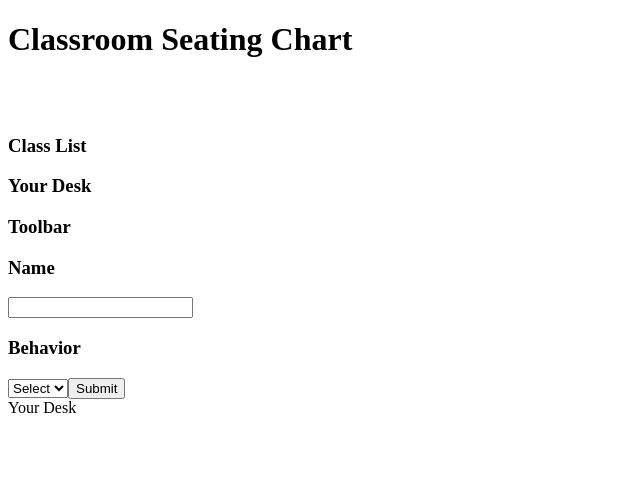
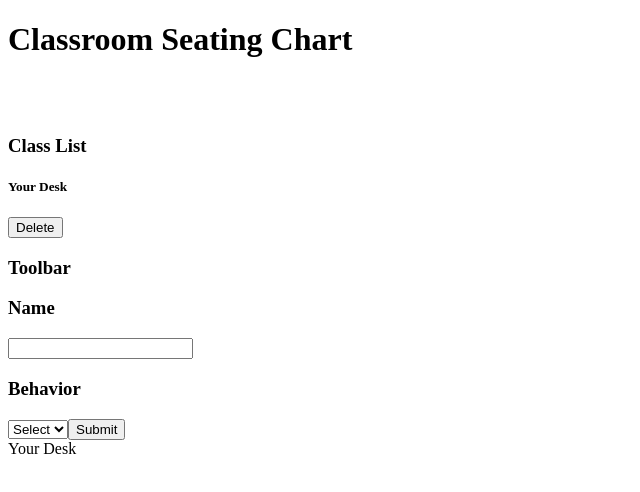
Before and after one commit to nathanielfoss11/classroom-seating-chart, a React (Create React App) app in the folder client/: page / in a window 1280 px wide. Shown: the top 492 px of the page, without its empty margins (0-640 px from the left). Built offline with nearby package versions, Linux system fonts and the light colour scheme; the HTML template or start-up script is replaced by a standard one.

Commit message:
Delete feature implemented in the Class List component

```diff
--- a/client/src/components/ClassList.jsx
+++ b/client/src/components/ClassList.jsx
@@ -5,7 +5,8 @@ const ClassList = (props) => {
   if(props.classArray.length > 0) {
     console.log(props.classArray)
     return props.classArray.map(name =>
-        <Name student={name} />,
+        <Name student={name}
+        handleDelete={props.handleDelete} />,
       )
   } else {
     console.log('null')
--- a/client/src/components/ClassroomLayout.jsx
+++ b/client/src/components/ClassroomLayout.jsx
@@ -58,12 +58,15 @@ class ClassroomLayout extends React.Component {
                 <h3>Class List</h3>
               </Row>
               <Row>
-                <ClassList classArray={this.state.desks} />
+                <Col>
+                  <ClassList classArray={this.state.desks} handleDelete={
+    this.handleDelete = this.handleDelete.bind(this)}/>
+                </Col>
               </Row>
             </Col>
             <Col fluid>
               <Row>
-                <Col>
+                <Col xs={2}>
                   <h3>Toolbar</h3>
                 </Col>
                 <Col>
@@ -84,7 +87,7 @@ class ClassroomLayout extends React.Component {
                 </Col>
               </Row>
               <Row id='classroom-layout'>
-                <AllDesks handleDelete={this.handleDelete = this.handleDelete.bind(this)}desks={this.state.desks}/>
+                <AllDesks desks={this.state.desks}/>
               </Row>
             </Col>
           </Row>
--- a/client/src/components/Desk.jsx
+++ b/client/src/components/Desk.jsx
@@ -12,12 +12,6 @@ class Desk extends React.Component {
     }
     this.onStart = this.onStart.bind(this);
     this.onStop = this.onStop.bind(this);
-    this.handleClick = this.handleClick.bind(this);
-    this.handleDelete = props.handleDelete.bind(this);
-  }
-
-  handleClick() {
-    this.handleDelete(this.state.name)
   }
 
   onStart() {
--- a/client/src/components/Name.jsx
+++ b/client/src/components/Name.jsx
@@ -1,4 +1,5 @@
 import React from 'react';
+import { Button, Col, Row } from 'react-bootstrap';
 
 class Name extends React.Component {
   constructor(props) {
@@ -7,14 +8,26 @@ class Name extends React.Component {
       name: props.student.name,
       rating: props.student.rating
     }
+    this.handleClick = this.handleClick.bind(this);
+    this.handleDelete = props.handleDelete.bind(this);
+  }
 
+  handleClick() {
+    this.handleDelete(this.state.name);
   }
 
   render() {
     return(
-      <div>
-        <h3>{this.state.name}</h3>
-      </div>
+      <Col>
+        <Row>
+          <Col>
+            <h5>{this.state.name}</h5>
+          </Col>
+          <Col>
+            <Button size='sm' onClick={this.handleClick}>Delete</Button>
+          </Col>
+        </Row>
+      </Col>
     )
   }
 
```
Also changed, not shown: 2 other files (tests, documents, lock files or other folders).
